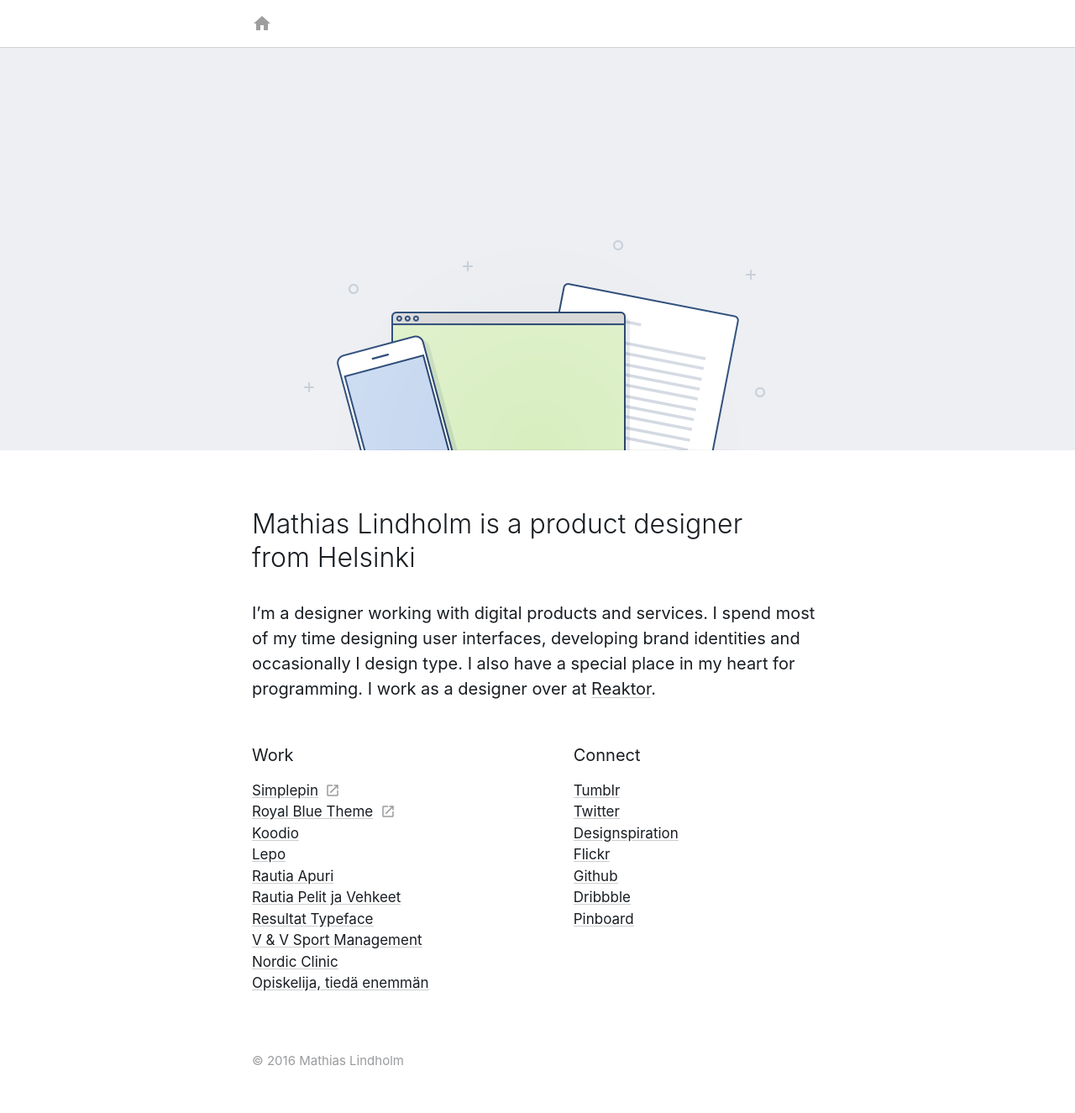
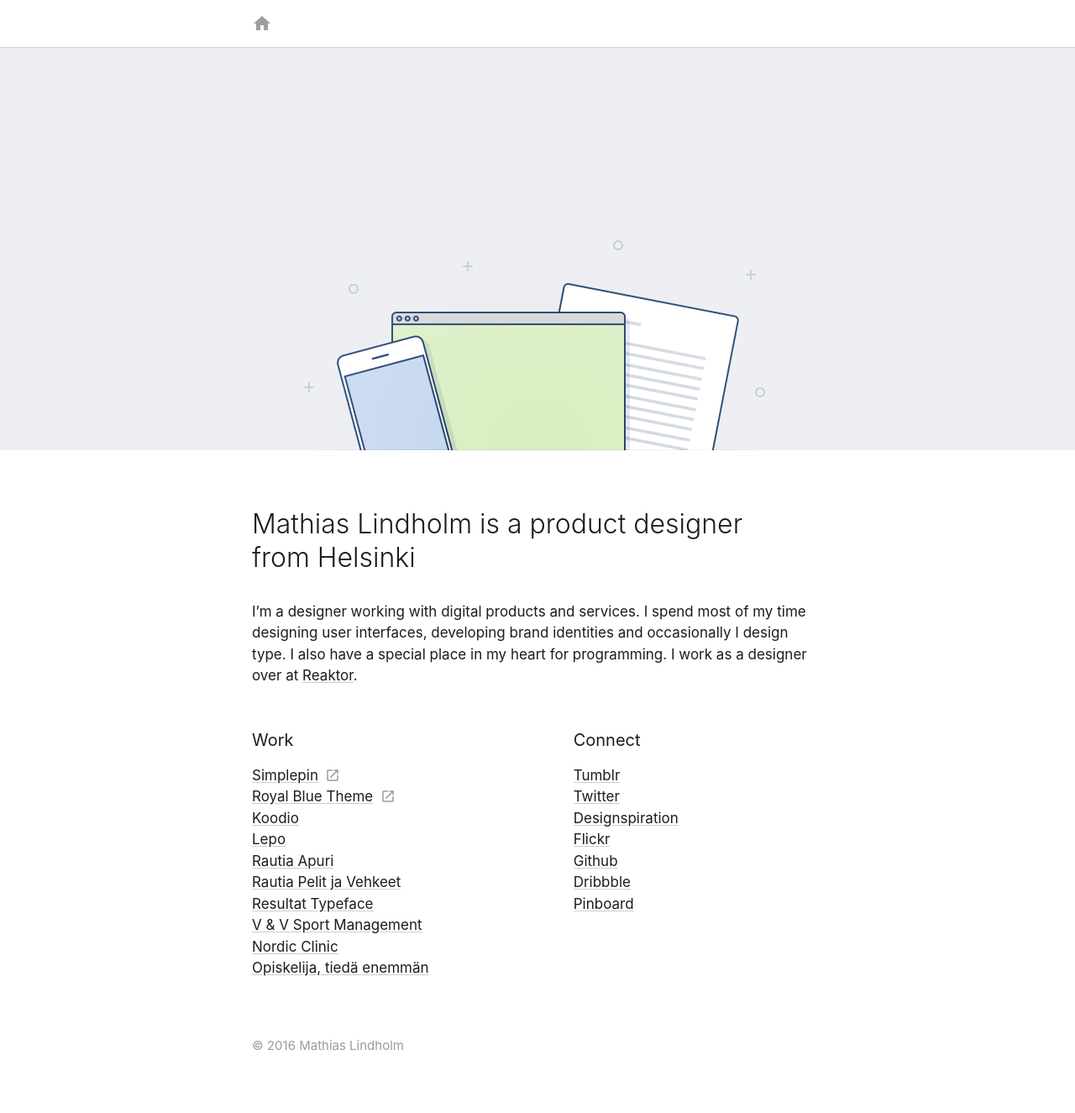
Before and after one commit to mlindholm/homepage, a Jekyll site: the page built from index.md, in a window 1280 px wide. Shown: the whole page at 84% size. Built offline with Jekyll 4.4.1, drawn with Linux system fonts in a browser that asks for light colours; nearby versions of some CDN libraries.

Commit message:
Remove large class from intro text

```diff
--- a/index.md
+++ b/index.md
@@ -9,7 +9,7 @@
 
 <h1 class="title">Mathias Lindholm is a product designer <br/>from Helsinki</h1>
 
-<p class="large">I’m a designer working with digital products and services. I spend most of my time designing user interfaces, developing brand identities and occasionally I design type. I also have a special place in my heart for programming. I work as a designer over at <a href="http://reaktor.com">Reaktor</a>.</p>
+I’m a designer working with digital products and services. I spend most of my time designing user interfaces, developing brand identities and occasionally I design type. I also have a special place in my heart for programming. I work as a designer over at <a href="http://reaktor.com">Reaktor</a>.
 
 <div class="space"></div>
 
```
